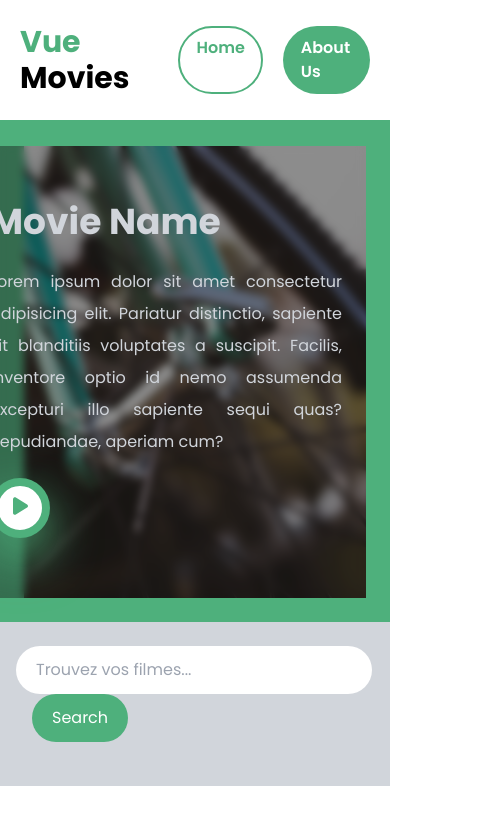
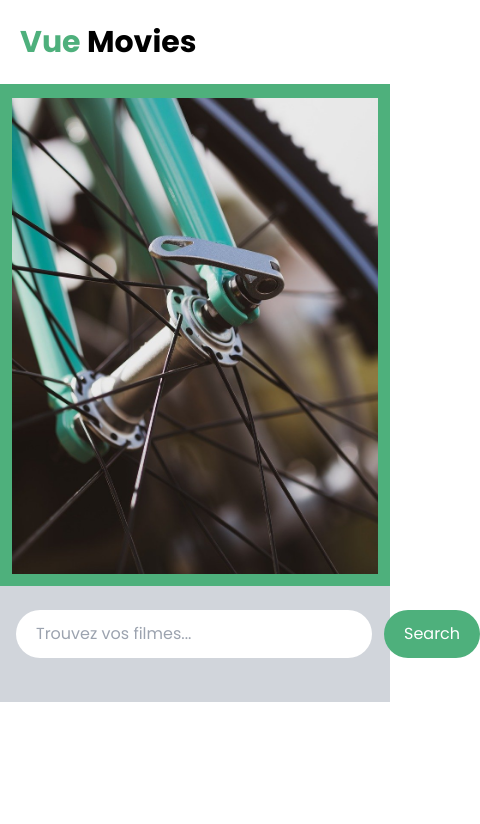
Before and after one commit to Bennysms/vusjsMovie, a Vue app: page / in a window 390 px wide. Shown: the top 824 px of the page, 480 px wide, since content can reach past the window. Built offline with nearby package versions, Linux system fonts and the light colour scheme.

Commit message:
update : button submit : flex box

```diff
--- a/src/components/Header.vue
+++ b/src/components/Header.vue
@@ -5,10 +5,10 @@ import Navbar from './Navbar.vue'
 
 <template>
   <Navbar />
-  <header class="bg-[rgb(78,176,124)] max-w-7xl mx-auto h-[500px] p-6">
+  <header class="bg-[rgb(78,176,124)] max-w-7xl mx-auto h-[500px] p-3 md:p-6">
     <div class="w-full h-full relative">
       <img src="../assets/bg.jpg" class="w-full h-full object-cover" />
-      <div class="absolute top-0 right-0 w-[400px] bg-[#1616166f] h-full p-6 pt-14 backdrop-blur-sm text-gray-300 ">
+      <div class="absolute top-0 right-0 w-[400px] bg-[#1616166f] h-full p-6 pt-14 backdrop-blur-sm text-gray-300 hidden sm:block">
         <h2 class="text-4xl font-bold mb-6">Movie Name</h2>
         <p class="text-justify leading-8 text-md text-gray-300">
           Lorem ipsum dolor sit amet consectetur adipisicing elit. Pariatur
--- a/src/components/Movies.vue
+++ b/src/components/Movies.vue
@@ -20,16 +20,16 @@
 
 <template>
 <div class="max-w-7xl mx-auto px-4 py-6 bg-gray-300">
-    <form @submit.prevent="SearchMovies()">
+    <form @submit.prevent="SearchMovies()" class="flex gap-3">
          <input type="search" placeholder="Trouvez vos filmes..." class="py-3 px-5 rounded-full text-gray-500 outline-none border-none" v-model="search">
-         <input type="submit" value="Search" @click.prevent="SearchMovies()" class="py-3 px-5 rounded-full ml-4 outline-none border-none cursor-pointer bg-[rgb(78,176,124)] text-white">
+         <input type="submit" value="Search" @click.prevent="SearchMovies()" class="py-3 px-5 rounded-full outline-none border-none cursor-pointer bg-[rgb(78,176,124)] text-white">
     </form>
     <div class="grid grid-cols-1 sm:grid-cols-2 md:grid-cols-3 lg:grid-cols-4 mt-5 gap-5">
         <div v-for="movie in movies" :key="movie.imdbID" class="relative h-[400px] w-full overflow-hidden shadow-2xl group">
             <img :src="movie.Poster" :alt="movie.Title" class="w-full h-full object-cover  hover:scale-125 transition-all duration-500 cursor-pointer">
-            <div class="absolute -bottom-[100%] bg-[#ffffffa2] w-full p-4 backdrop-blur-sm group-hover:bottom-0 transition-all duration-500">
-                <h1 class="font-bold text-xl mb-2 text-green-900">{{movie.Title}}</h1>
-                <div class="flex justify-between text-green-700 font-semibold">
+            <div class="absolute -bottom-[100%] bg-[#ffffffa2] w-full p-4 backdrop-blur-sm group-hover:bottom-0 transition-all duration-500 ">
+                <h1 class="font-bold text-md md:text-xl mb-2 text-green-900">{{movie.Title}}</h1>
+                <div class="flex justify-between text-green-700 font-semibold text-sm md:text-md">
                     <p>Type : {{movie.Type}}</p>
                     <p>Année : {{movie.Year}}</p>
                 </div>
--- a/src/components/Navbar.vue
+++ b/src/components/Navbar.vue
@@ -8,7 +8,7 @@ import { RouterLink } from "vue-router";
 
     <h1 class="font-bold text-3xl"><span class="text-[rgb(78,176,124)]">Vue</span> Movies</h1>
 
-    <nav class="flex gap-5 text-md font-semibold text-[rgb(78,176,124)]">
+    <nav class="hidden md:flex gap-5 text-md font-semibold text-[rgb(78,176,124)]">
       <router-link to="/" class="py-2 px-4 bg-[rgb(78,176,124)] text-white rounded-full border-2 border-transparent hover:border-[rgb(78,176,124)] hover:bg-transparent hover:text-[rgb(78,176,124)] transition-all duration-300"
         >Home</router-link
       >
```
